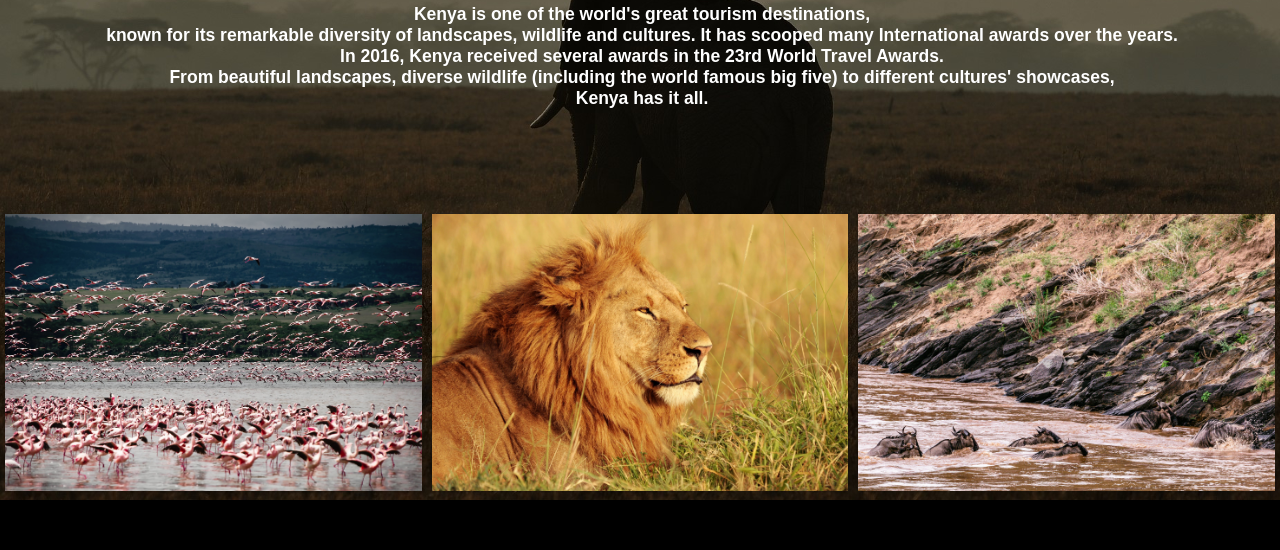
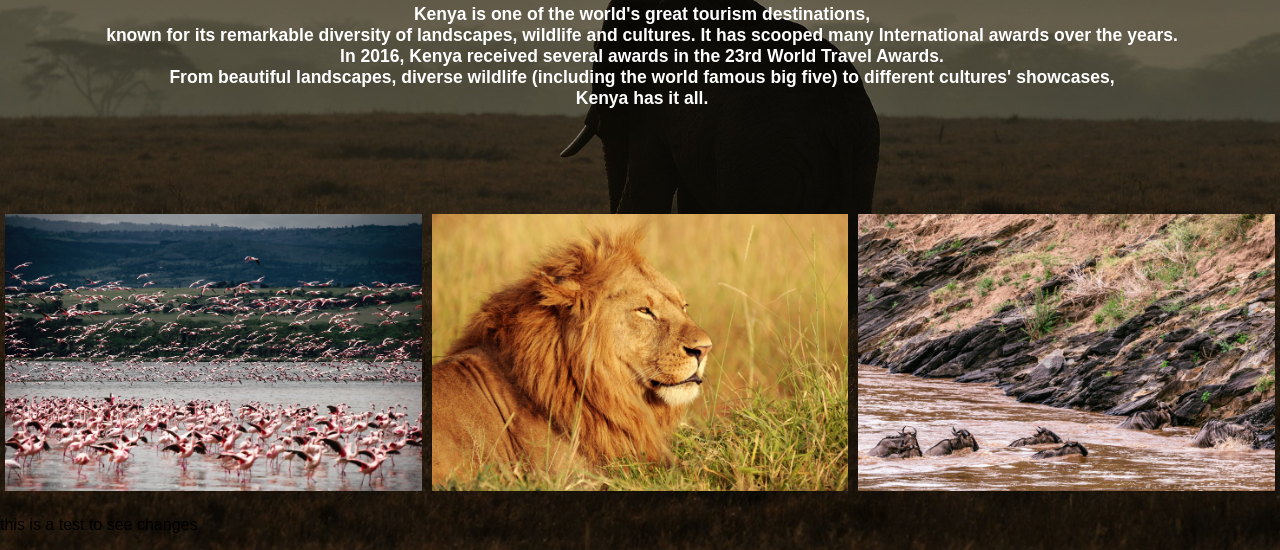
Before and after one commit to Swiish21/karibu254website, a plain HTML site: page indexD5.html in a window 1280 px wide. Shown: the part 385-935 px from the top of the page. Before the commit the page ends 885 px from the top, so only its background shows below. Drawn offline with Linux system fonts and the light colour scheme.

Commit message:
added a new div

```diff
--- a/indexD5.html
+++ b/indexD5.html
@@ -67,6 +67,9 @@
           <img src="wild-7416210_1920.jpg" alt="Mountains" style="width:100%">
         </div>
       </div>
+      <div>
+        <p>this is a test to see changes</p>
+      </div>
     <!-- <section class="search">
         <input type="search" placeholder="Places to go" name="" id="">
         <button>Inspire Me</button>
```
